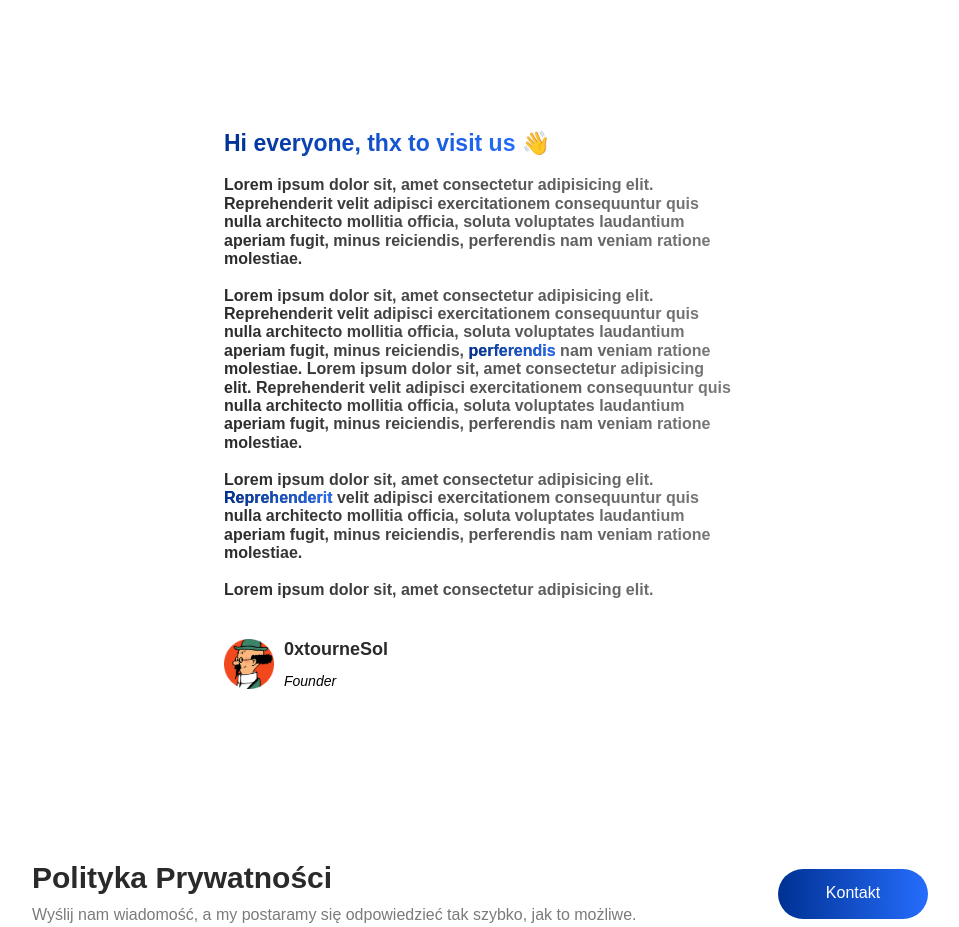
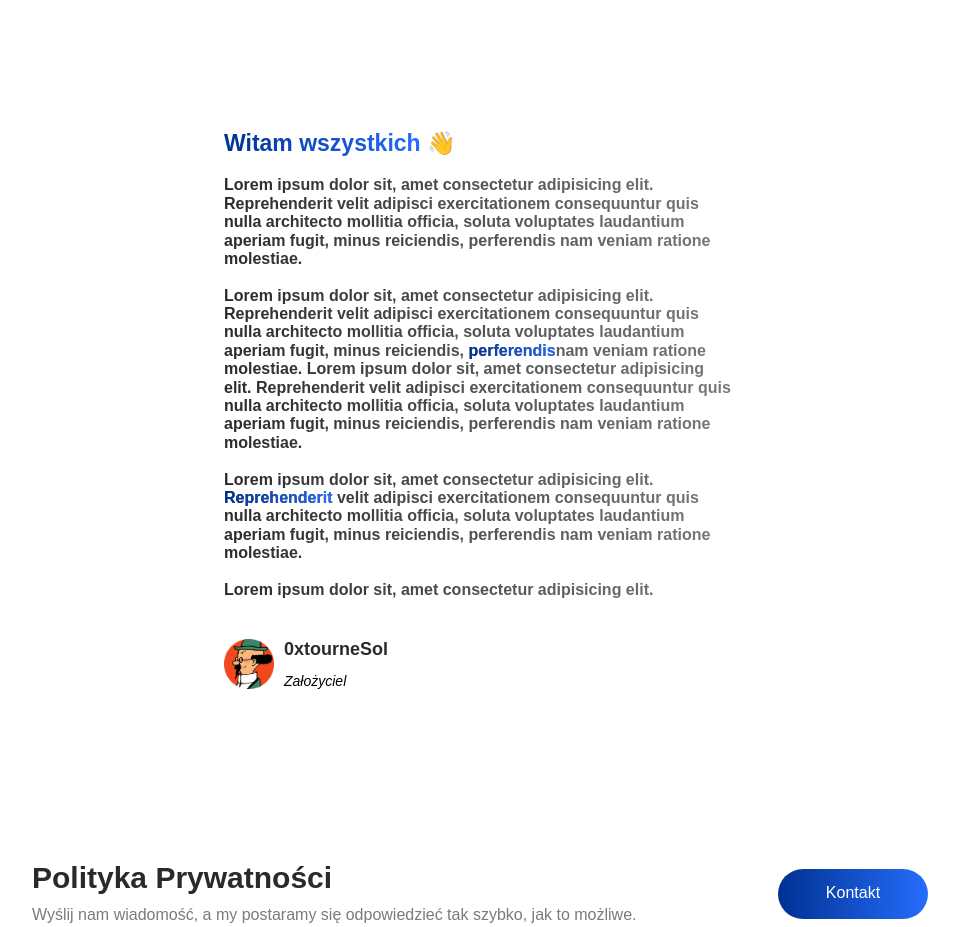
Before and after one commit to HaDock404/app-web-sodaas, a React (Create React App) app: page /#/ in a window 1280 px wide. Shown: the part 4520-5447 px from the top of the page, without its empty margins (160-1119 px from the left). Built offline with nearby package versions, Linux system fonts and the light colour scheme.

Commit message:
founder words

```diff
--- a/src/components/Body.jsx
+++ b/src/components/Body.jsx
@@ -19,6 +19,7 @@ function Body() {
         en: 'Discover our products',
         pl: 'Odkryj nasze produkty'
     };
+    //-----------------------------------------------//
     const word_start = {
         en: 'Artificial Intelligence',
         pl: 'Sztuczna Inteligencja'
@@ -35,7 +36,7 @@ function Body() {
         en: 'Commitments',
         pl: 'Zobowiązania'
     }
-
+    //-----------------------------------------------//
     const article_title_01 = {
         en: 'Test de titre',
         pl: 'Test de titre'
@@ -43,6 +44,47 @@ function Body() {
     const article_text_01 = {
         en: 'Lorem ipsum dolor sit amet, consectetur adipisicing elit. Perferendis adipisci illum obcaecati? Officia incidunt, aliquam ex consequatur maxime vero! Voluptates molestiae voluptas et neque mollitia nisi incidunt eligendi sapiente fugiat!',
         pl: 'Lorem ipsum dolor sit amet, consectetur adipisicing elit. Perferendis adipisci illum obcaecati? Officia incidunt, aliquam ex consequatur maxime vero! Voluptates molestiae voluptas et neque mollitia nisi incidunt eligendi sapiente fugiat!'
+    }
+    //-----------------------------------------------//
+    const words_title = {
+        en: 'Hi everyone, thx to visit us',
+        pl: 'Witam wszystkich'
+    }
+    const words_part_01 = {
+        en: 'Lorem ipsum dolor sit, amet consectetur adipisicing elit. Reprehenderit velit adipisci exercitationem consequuntur quis nulla architecto mollitia officia, soluta voluptates laudantium aperiam fugit, minus reiciendis, perferendis nam veniam ratione molestiae.',
+        pl: 'Lorem ipsum dolor sit, amet consectetur adipisicing elit. Reprehenderit velit adipisci exercitationem consequuntur quis nulla architecto mollitia officia, soluta voluptates laudantium aperiam fugit, minus reiciendis, perferendis nam veniam ratione molestiae.'
+    }
+    const words_part_02 = {
+        en: 'Lorem ipsum dolor sit, amet consectetur adipisicing elit. Reprehenderit velit adipisci exercitationem consequuntur quis nulla architecto mollitia officia, soluta voluptates laudantium aperiam fugit, minus reiciendis, ',
+        pl: 'Lorem ipsum dolor sit, amet consectetur adipisicing elit. Reprehenderit velit adipisci exercitationem consequuntur quis nulla architecto mollitia officia, soluta voluptates laudantium aperiam fugit, minus reiciendis, '
+    }
+    const words_part_03 = {
+        en: 'nam veniam ratione molestiae. Lorem ipsum dolor sit, amet consectetur adipisicing elit. Reprehenderit velit adipisci exercitationem consequuntur quis nulla architecto mollitia officia, soluta voluptates laudantium aperiam fugit, minus reiciendis, perferendis nam veniam ratione molestiae.',
+        pl: 'nam veniam ratione molestiae. Lorem ipsum dolor sit, amet consectetur adipisicing elit. Reprehenderit velit adipisci exercitationem consequuntur quis nulla architecto mollitia officia, soluta voluptates laudantium aperiam fugit, minus reiciendis, perferendis nam veniam ratione molestiae.'
+    }
+    const words_part_04 = {
+        en: 'Lorem ipsum dolor sit, amet consectetur adipisicing elit. ',
+        pl: 'Lorem ipsum dolor sit, amet consectetur adipisicing elit. '
+    }
+    const words_part_05 = {
+        en: ' velit adipisci exercitationem consequuntur quis nulla architecto mollitia officia, soluta voluptates laudantium aperiam fugit, minus reiciendis, perferendis nam veniam ratione molestiae.',
+        pl: ' velit adipisci exercitationem consequuntur quis nulla architecto mollitia officia, soluta voluptates laudantium aperiam fugit, minus reiciendis, perferendis nam veniam ratione molestiae.'
+    }
+    const words_part_06 = {
+        en: 'Lorem ipsum dolor sit, amet consectetur adipisicing elit.',
+        pl: 'Lorem ipsum dolor sit, amet consectetur adipisicing elit.'
+    }
+    const words_highlight_01 = {
+        en: 'perferendis',
+        pl: 'perferendis'
+    }
+    const words_highlight_02 = {
+        en: 'Reprehenderit',
+        pl: 'Reprehenderit'
+    }
+    const words_founder = {
+        en: 'Founder',
+        pl: 'Założyciel'
     }
 
     return (
@@ -71,7 +113,18 @@ function Body() {
                 article_text={article_text_01[language]}
             />
             <Products />
-            <Words />
+            <Words
+                title={words_title[language]}
+                part_01={words_part_01[language]}
+                part_02={words_part_02[language]}
+                part_03={words_part_03[language]}
+                part_04={words_part_04[language]}
+                part_05={words_part_05[language]}
+                part_06={words_part_06[language]}
+                highlight_01={words_highlight_01[language]}
+                highlight_02={words_highlight_02[language]}
+                founder={words_founder[language]}
+            />
         </div>
     )
 }
--- a/src/components/Words.jsx
+++ b/src/components/Words.jsx
@@ -1,30 +1,29 @@
 import '../styles/words.css'
 import Tournesol from '../assets/images/tournesol.png'
 
-function Words() {
+function Words(props) {
     return (
         <section className='words-section'>
             <article className='title-words'>
-                <span className='highlight'>Hi everyone, thx to visit us</span> 👋
+                <span className='highlight'>{props.title}</span> 👋
             </article>
             <article className='text-words'>
-                Lorem ipsum dolor sit, amet consectetur adipisicing elit. Reprehenderit velit adipisci exercitationem consequuntur quis nulla architecto mollitia officia, soluta voluptates laudantium aperiam fugit, minus reiciendis, perferendis nam veniam ratione molestiae.
+                {props.part_01}
                 <br />
                 <br />
-                Lorem ipsum dolor sit, amet consectetur adipisicing elit. Reprehenderit velit adipisci exercitationem consequuntur quis nulla architecto mollitia officia, soluta voluptates laudantium aperiam fugit, minus reiciendis, <span className='highlight'>perferendis</span> nam veniam ratione molestiae.
-                Lorem ipsum dolor sit, amet consectetur adipisicing elit. Reprehenderit velit adipisci exercitationem consequuntur quis nulla architecto mollitia officia, soluta voluptates laudantium aperiam fugit, minus reiciendis, perferendis nam veniam ratione molestiae.
+                {props.part_02}<span className='highlight'>{props.highlight_01}</span>{props.part_03}
                 <br />
                 <br />
-                Lorem ipsum dolor sit, amet consectetur adipisicing elit. <span className='highlight'>Reprehenderit</span> velit adipisci exercitationem consequuntur quis nulla architecto mollitia officia, soluta voluptates laudantium aperiam fugit, minus reiciendis, perferendis nam veniam ratione molestiae.
+                {props.part_04}<span className='highlight'>{props.highlight_02}</span>{props.part_05}
                 <br />
                 <br />
-                Lorem ipsum dolor sit, amet consectetur adipisicing elit.
+                {props.part_06}
             </article>
             <article className='end-words'>
                 <img src={Tournesol} alt="" className='tournesol'/>
                 <div className='end-word-info'>
                     <div className='end-words-info-name'>0xtourneSol</div>
-                    <div className='end-words-info-job'>Founder</div>
+                    <div className='end-words-info-job'>{props.founder}</div>
                 </div>
             </article>
         </section>
```
